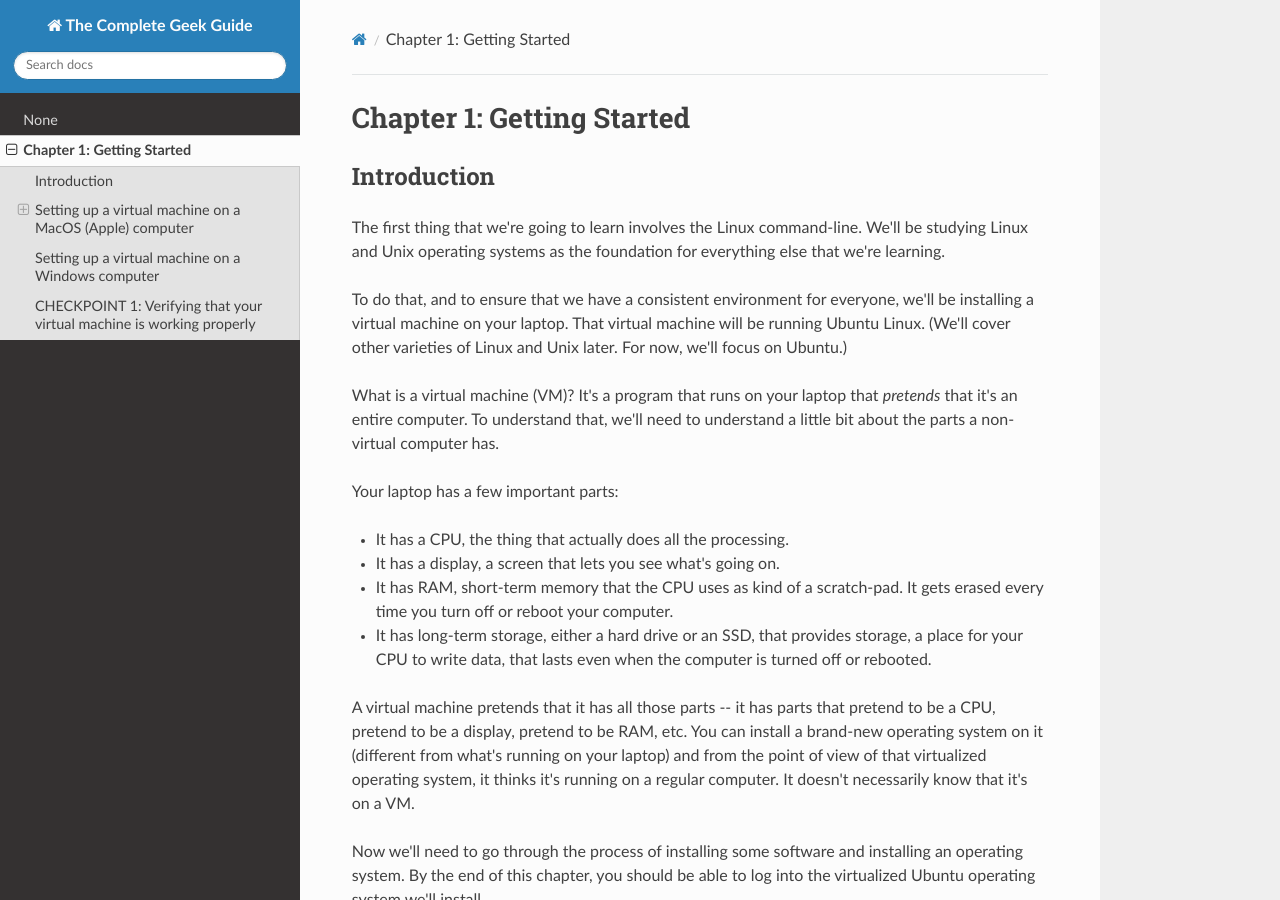
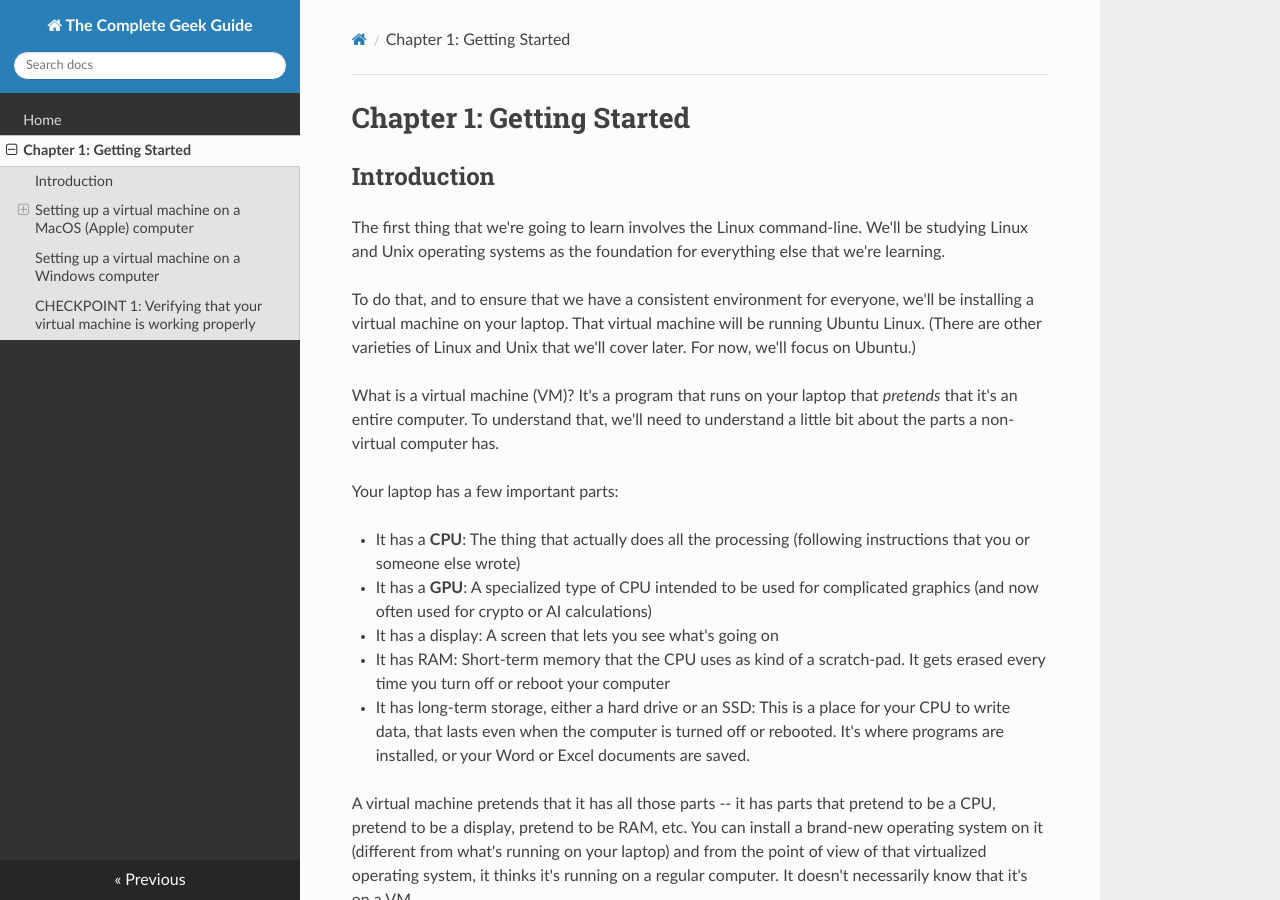
Before and after one commit to CommandLineLabs/completegeek, an MkDocs documentation site: the page built from docs/getting-started.md, in a window 1280 px wide and 900 px high. Built offline with MkDocs 1.6.1, drawn with Linux system fonts in a browser that asks for light colours; nearby versions of some CDN libraries.

Commit message:
Add more information about virtual machines.

```diff
--- a/docs/getting-started.md
+++ b/docs/getting-started.md
@@ -4,16 +4,17 @@
 
 The first thing that we're going to learn involves the Linux command-line. We'll be studying Linux and Unix operating systems as the foundation for everything else that we're learning.
 
-To do that, and to ensure that we have a consistent environment for everyone, we'll be installing a virtual machine on your laptop. That virtual machine will be running Ubuntu Linux. (We'll cover other varieties of Linux and Unix later. For now, we'll focus on Ubuntu.)
+To do that, and to ensure that we have a consistent environment for everyone, we'll be installing a virtual machine on your laptop. That virtual machine will be running Ubuntu Linux. (There are other varieties of Linux and Unix that we'll cover later. For now, we'll focus on Ubuntu.)
 
 What is a virtual machine (VM)? It's a program that runs on your laptop that *pretends* that it's an entire computer. To understand that, we'll need to understand a little bit about the parts a non-virtual computer has.
 
 Your laptop has a few important parts:
 
-* It has a CPU, the thing that actually does all the processing.
-* It has a display, a screen that lets you see what's going on.
-* It has RAM, short-term memory that the CPU uses as kind of a scratch-pad. It gets erased every time you turn off or reboot your computer.
-* It has long-term storage, either a hard drive or an SSD, that provides storage, a place for your CPU to write data, that lasts even when the computer is turned off or rebooted.
+* It has a **CPU**: The thing that actually does all the processing (following instructions that you or someone else wrote)
+* It has a **GPU**: A specialized type of CPU intended to be used for complicated graphics (and now often used for crypto or AI calculations)
+* It has a display: A screen that lets you see what's going on
+* It has RAM: Short-term memory that the CPU uses as kind of a scratch-pad. It gets erased every time you turn off or reboot your computer
+* It has long-term storage, either a hard drive or an SSD: This is a place for your CPU to write data, that lasts even when the computer is turned off or rebooted. It's where programs are installed, or your Word or Excel documents are saved.
 
 A virtual machine pretends that it has all those parts -- it has parts that pretend to be a CPU, pretend to be a display, pretend to be RAM, etc. You can install a brand-new operating system on it (different from what's running on your laptop) and from the point of view of that virtualized operating system, it thinks it's running on a regular computer. It doesn't necessarily know that it's on a VM.
 
```
Also changed, not shown: docs/index.md (added).
